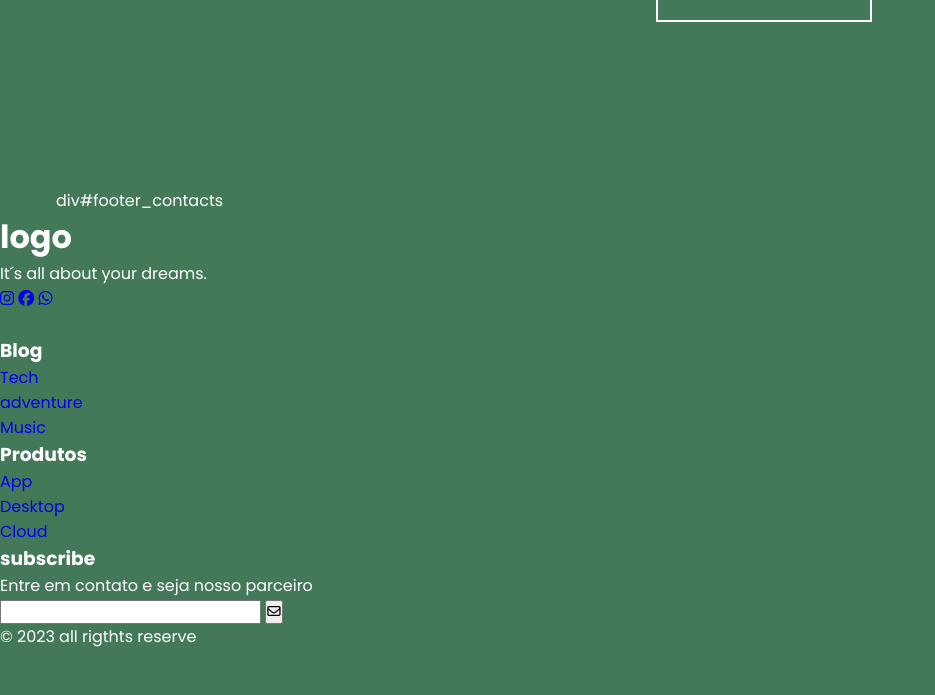
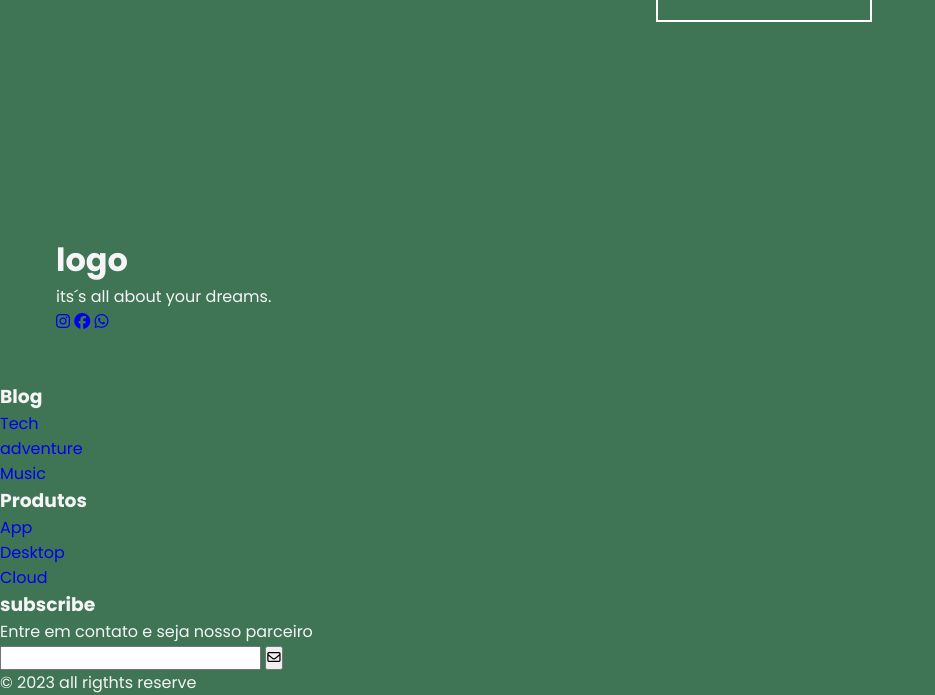
Before and after one commit to Paulor01/projeto3, a plain HTML site: page index.html in a window 1280 px wide. Shown: the part 612-1307 px from the top of the page, without its empty margins (0-935 px from the left). Before the commit the page ends 1261 px from the top, so only its background shows below. Drawn offline with nearby package versions, Linux system fonts and the light colour scheme.

Commit message:
organizando html

```diff
--- a/index.html
+++ b/index.html
@@ -66,11 +66,12 @@
     </div><!--main-->
 
     <!--footer-->
+    <footer>
     <div>
-        <id id="footer_content">
-            div#footer_contacts
+        <div id="footer_content">
+            <div id="footer_contacts">
                 <h1>logo</h1>
-            <p>It´s all about your dreams.</p>
+                <p>its´s all about your dreams.</p>
 
                 <div id="footer_social_midia">
                     <a href="#" class="fotter-link" id="instagram">
@@ -89,7 +90,10 @@
                     </a>
                 </div>
 
-        </id>
+            </div>
+        </div>
+
+
 
         <ul class="footer-list">
             <li>
@@ -128,27 +132,19 @@
             </p>
 
             <div id="input_group">
-                <input type="email" name="" id="">
+                <input type="email" name="" id="email">
                 <button>
                     <i class="fa-regular fa-envelope"></i>
                 </button>
             </div>
         </div>
     </div>
+
      <div id="footer_copyrigth">
          &#169
          2023 all rigthts reserve
      </div>
+    </footer>
     <!--Fim do footer-->
-
-
-
-
-
-
-
-
-
-
 </body>
 </html>
--- a/style.css
+++ b/style.css
@@ -34,7 +34,7 @@ footer {
 
 
 body{
-    background-color:#437959 ;
+    background-color:#3f7555 ;
     color: var(--tex-color);
 }
 
```
Lines whose indentation alone changed are shown as unchanged.
